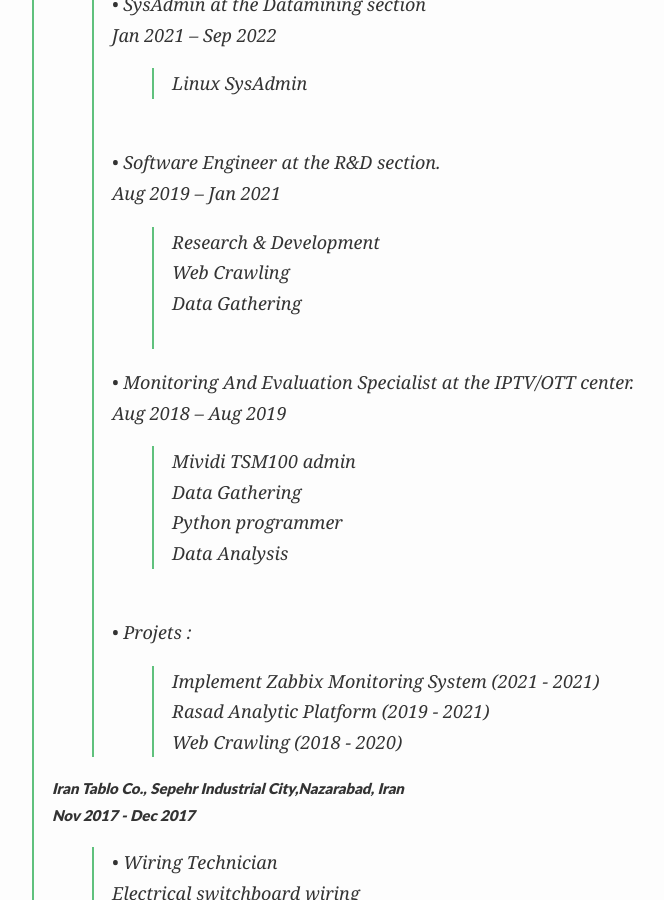
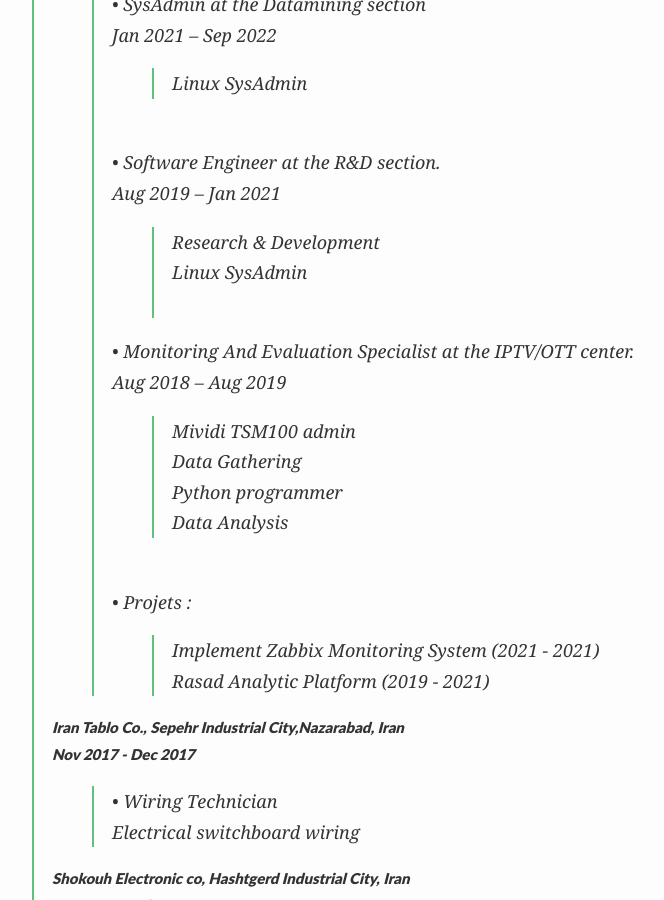
Before and after one commit to KavehRS/website, a Jekyll site: the page built from index.md, in a window 1280 px wide and 900 px high, scrolled down 998 px. Shown: the whole window, without its empty margins (248-912 px from the left). Built offline with Jekyll 4.4.1, drawn with Linux system fonts in a browser that asks for light colours; nearby versions of some CDN libraries; our own code applies the rules of GitHub Pages for plain Markdown files.

Commit message:
Update index.md

```diff
--- a/index.md
+++ b/index.md
@@ -44,8 +44,7 @@ published: true
 >> ‌ <br>
 >> • Software Engineer at the R&D section.<br> Aug 2019 – Jan 2021<br>
 >>> Research & Development<br>
->>> Web Crawling<br>
->>>  Data Gathering<br>
+>>> Linux SysAdmin<br>
 >> ‌ <br>
 >>
 >> •	Monitoring And Evaluation Specialist at the IPTV/OTT center.<br> Aug 2018 – Aug 2019<br>
@@ -58,7 +57,6 @@ published: true
 >> •	Projets :<br>
 >>> Implement Zabbix Monitoring System (2021 - 2021)<br>
 >>> Rasad Analytic Platform (2019 - 2021)<br>
->>> Web Crawling (2018 - 2020)<br>
 >
 >
 ##### Iran Tablo Co., Sepehr Industrial City,Nazarabad, Iran<br> Nov 2017 - Dec 2017<br>
```
